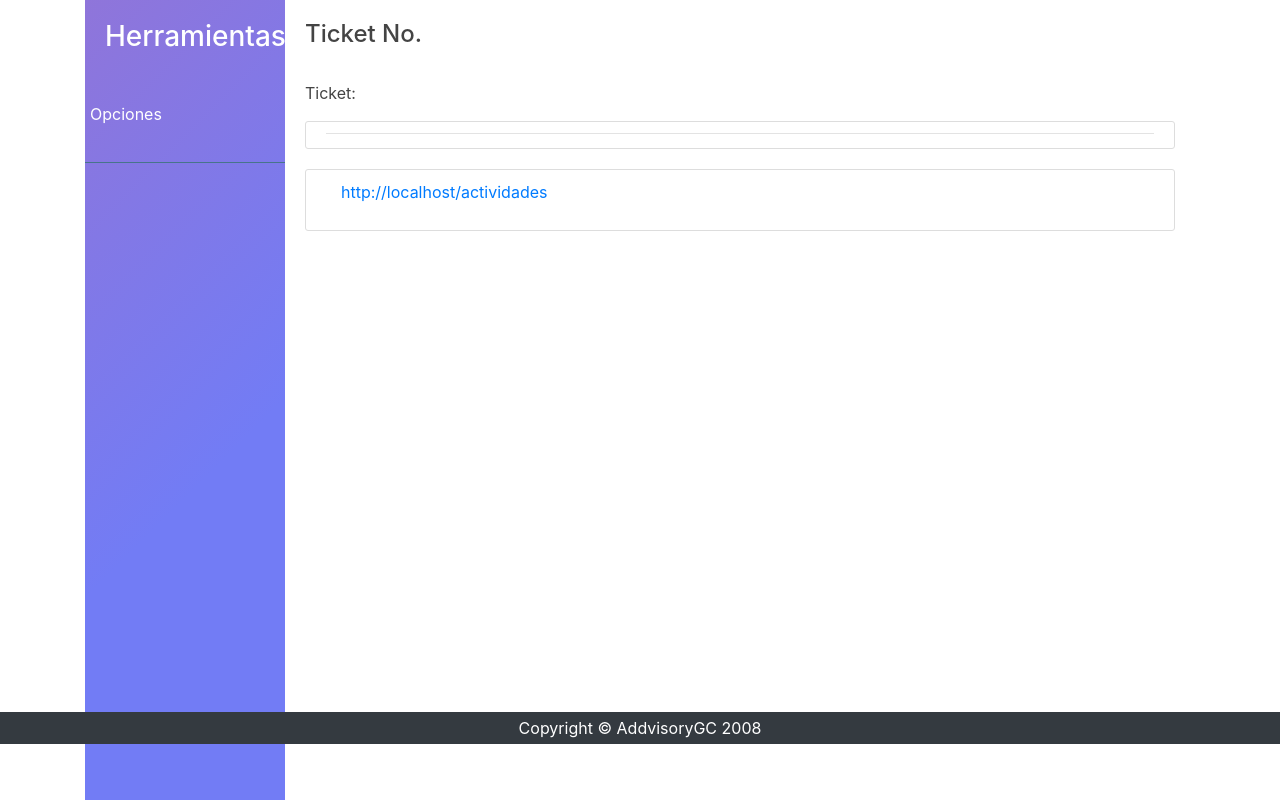
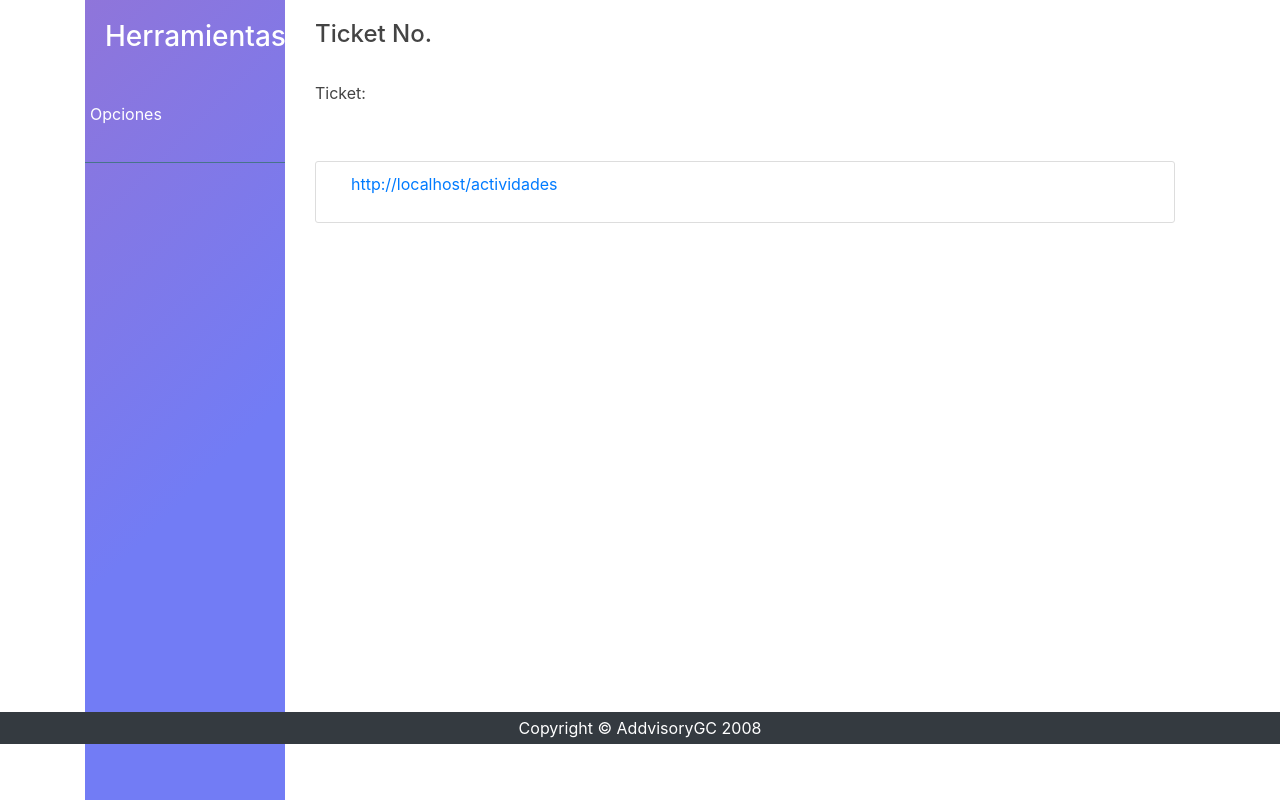
Before and after one commit to R0dri/flasky, a Flask app: page /actividades in a window 1280 px wide. Shown: the part 56-856 px from the top of the page. Run offline with Flask 3, Linux system fonts and the light colour scheme; parts of the project's set-up code (start-up, migrations or seed data) failed here and were passed over; some libraries are stand-ins or nearby versions.

Commit message:
Se hicieron ajustes de alineacion de GUI actividades e historial.

```diff
--- a/templates/actividad.html
+++ b/templates/actividad.html
@@ -77,7 +77,8 @@
             <!-- </li> -->
         </ul>
     </nav>
-    <div id="content">
+		<div style="margin-left:10px;" id="content">
+        <!-- <div id="content"> -->
        <h4> <span class="article-title">Ticket No. </span> <span class="article-title" id="id"></span> </h4>
 
             <a class="mr-2" href="" id="CntctSbjct"></a>
@@ -86,8 +87,8 @@
             <span id="subject"></span>
 
             <p/>
-            <blockquote class="content-section">
-                <p class="article-metadata" id="descripcion">
+            <blockquote>
+                <p class="article-content" id="descripcion">
                 </p>
             </blockquote>
 				    <blockquote class="content-section">
```
Also changed, not shown: templates/historial.html (+2 -5 lines).
